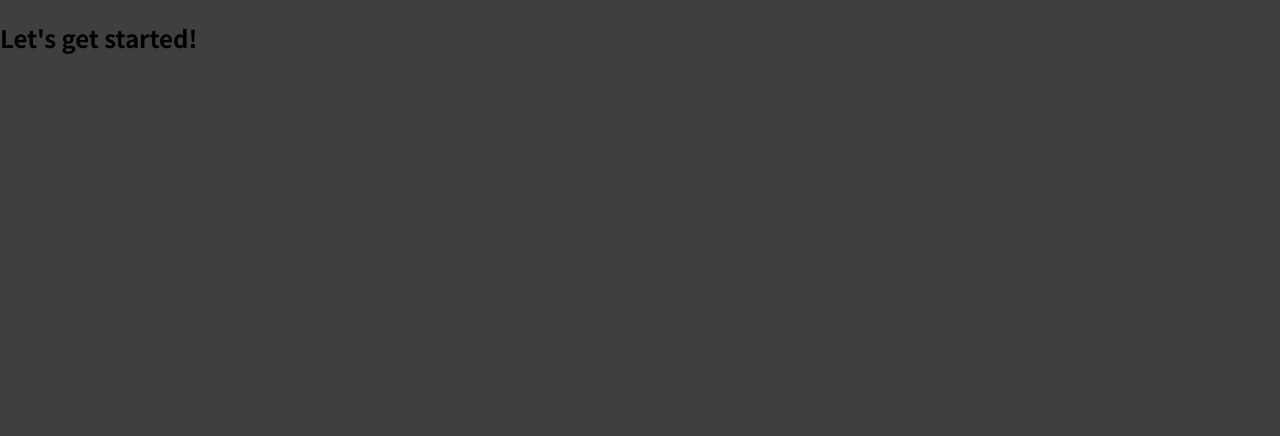
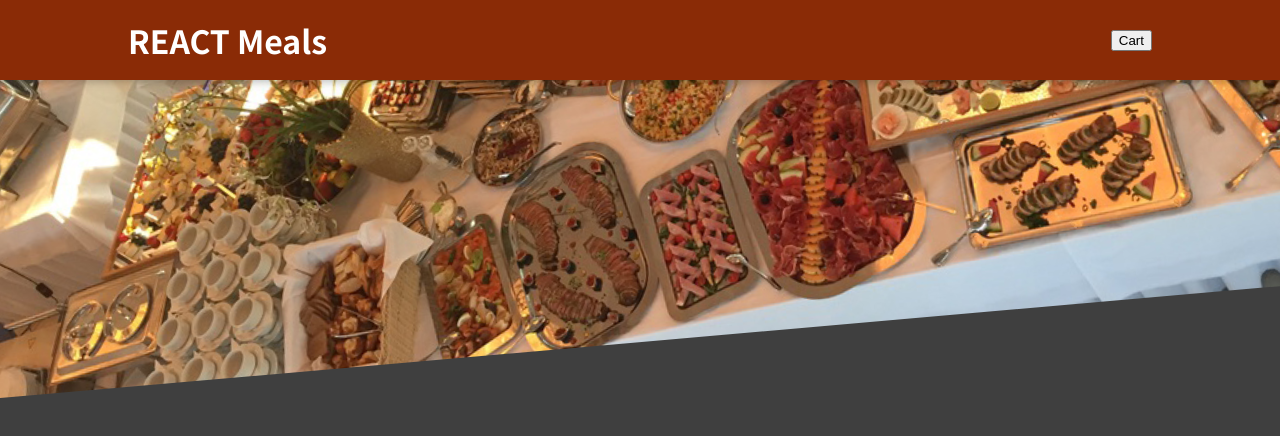
Before and after one commit to MichaelTowson/reactMeals, a React (Create React App) app: page / in a window 1280 px wide. Shown: the top 436 px of the page. Built offline with nearby package versions, Linux system fonts and the light colour scheme.

Commit message:
add header component

```diff
--- a/src/App.js
+++ b/src/App.js
@@ -1,8 +1,11 @@
+import {Fragment} from 'react';
+import Header from './components/Layout/Header'
+
 function App() {
   return (
-    <div>
-      <h2>Let's get started!</h2>
-    </div>
+    <Fragment>
+      <Header />
+    </Fragment>
   );
 }
 
--- /dev/null
+++ b/src/components/Layout/Header.js
@@ -0,0 +1,17 @@
+import { Fragment } from "react";
+import imgMeals from '../../assets/meals.jpg'
+import classes from './Header.module.css'
+
+const Header =  props => {
+  return <Fragment>
+    <header className={classes.header}>
+      <h1>REACT Meals</h1>
+      <button>Cart</button>
+    </header>
+    <div className={classes['main-image']}>
+      <img src={imgMeals} alt="A table full of delicious food"/>
+    </div>
+  </Fragment>
+};
+
+export default Header;
--- /dev/null
+++ b/src/components/Layout/Header.module.css
@@ -0,0 +1,29 @@
+.header {
+  position: fixed;
+  top: 0;
+  left: 0;
+  width: 100%;
+  height: 5rem;
+  background-color: #8a2b06;
+  color: white;
+  display: flex;
+  justify-content: space-between;
+  align-items: center;
+  padding: 0 10%;
+  box-shadow: 0 2px 8px rgba(0, 0, 0, 0.25);
+  z-index: 10;
+}
+
+.main-image {
+  width: 100%;
+  height: 25rem;
+  z-index: 0;
+  overflow: hidden;
+}
+
+.main-image img {
+  width: 110%;
+  height: 100%;
+  object-fit: cover;
+  transform: rotateZ(-5deg) translateY(-4rem) translateX(-1rem);
+}
```
Also changed, not shown: src/assets/meals.jpg (added), 1 other file (tests, documents, lock files or other folders).
